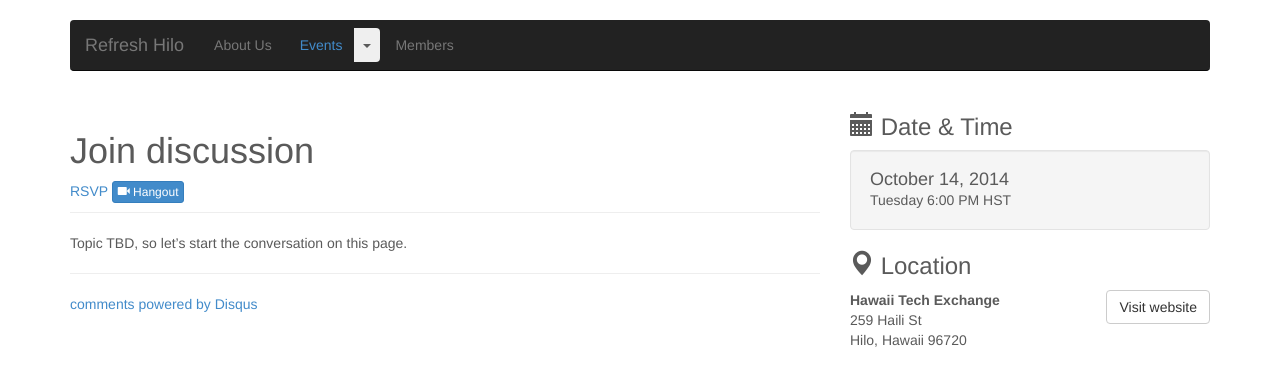
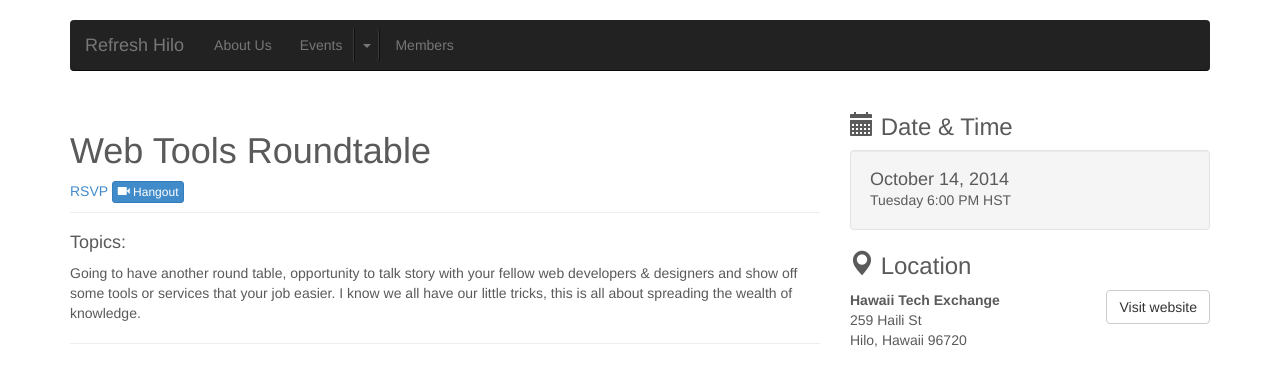
Before and after one commit to shixish/Refresh-Hilo.github.io, a Jekyll site: the page built from _events/10-14-2014-meetup.md, in a window 1280 px wide, cut to the strip 0-366 px from the top of the page. Built offline with Jekyll 4.4.1, drawn with Linux system fonts in a browser that asks for light colours; nearby versions of some CDN libraries; some web fonts are replaced; comment, search, counter and statistics services are not loaded.

Commit message:
New event, updated old events with links, also fixed the events drop down menu for desktop and mobile.

```diff
--- a/_events/10-14-2014-meetup.md
+++ b/_events/10-14-2014-meetup.md
@@ -1,13 +1,14 @@
 ---
 layout: event
-title: 'Join discussion'
+title: 'Web Tools Roundtable'
 date: 2014-10-14 18:00:00 -10:00
 tags: meetup
 
-photo: 'http://placehold.it/350x350/E8117F/FFFFFF&text=Topic+TBD'
+photo: /assets/img/event-roundtable.jpg
 location: HTE
 meetupid: 206353202
 hangoutonair: 'https://plus.google.com/u/0/events/c7ll9uqoa14lfqq3ctg09s80bek'
 ---
 
-Topic TBD, so let's start the conversation on this page.
+####Topics:
+Going to have another round table, opportunity to talk story with your fellow web developers &amp; designers and show off some tools or services that your job easier. I know we all have our little tricks, this is all about spreading the wealth of knowledge.
--- a/css/main.scss
+++ b/css/main.scss
@@ -87,6 +87,37 @@ hr.divider{
     .container {
       width: auto;
     }
+    .btn-group{
+      display:block;
+      &:after, &:before{
+        content:" ";
+        display:table;
+      }
+      &:after{
+        clear:both;
+      }
+      &.open{
+        a.btn{
+          border-color:transparent;
+          background-color:transparent;
+        }
+      }
+
+      button.dropdown-toggle{
+        background-color:transparent;
+        border-left: #101010 solid 1px;
+        box-shadow: -1px 0 0 rgba(#fff, 0.1);
+        .caret{
+          color: $gray-light;
+        }
+      }
+      a.btn {
+        color: $gray-light;
+        &:hover{
+          color:#fff;
+        }
+      }
+    }
   }
 }
 
@@ -159,6 +190,32 @@ hr.divider{
 
 /* RESPONSIVE CSS
 -------------------------------------------------- */
+@media (max-width: 767px) {
+  .navbar-wrapper{
+    .navbar{
+      .btn-group{
+        > .btn + .dropdown-toggle {
+          padding-left: 15px;
+          padding-right: 15px;
+        }
+        .dropdown-menu{
+          background-color: rgba(#000, 0.1);
+          margin-top:40px;
+          padding:0;
+          border-radius:0;
+          li:first-child{
+            border-top: solid 1px #101010;
+            box-shadow: inset 0 1px 0 rgba(#fff, 0.1);
+          }
+          li:last-child{
+            border-bottom: solid 1px #101010;
+            box-shadow: 0 1px 0 rgba(#fff, 0.1);
+          }
+        }
+      }
+    }
+  }
+}
 
 @media (min-width: 768px) {
 
@@ -173,6 +230,12 @@ hr.divider{
       padding-right: 0;
       padding-left: 0;
       border-radius: 4px;
+      .btn-group{
+        button.dropdown-toggle{
+          border-right: #101010 solid 1px;
+          box-shadow: inset -1px 0 0 rgba(#fff, 0.1), -1px 0 0 rgba(#fff, 0.1);
+        }
+      }
     }
   }
 
```
Also changed, not shown: _events/09-09-2014-meetup.md (+14 -0 lines), _events/11-11-2014-meetup.md (added, +19 -0 lines), assets/img/event-roundtable.jpg (added), assets/img/logo-angularjs.jpg (added).
